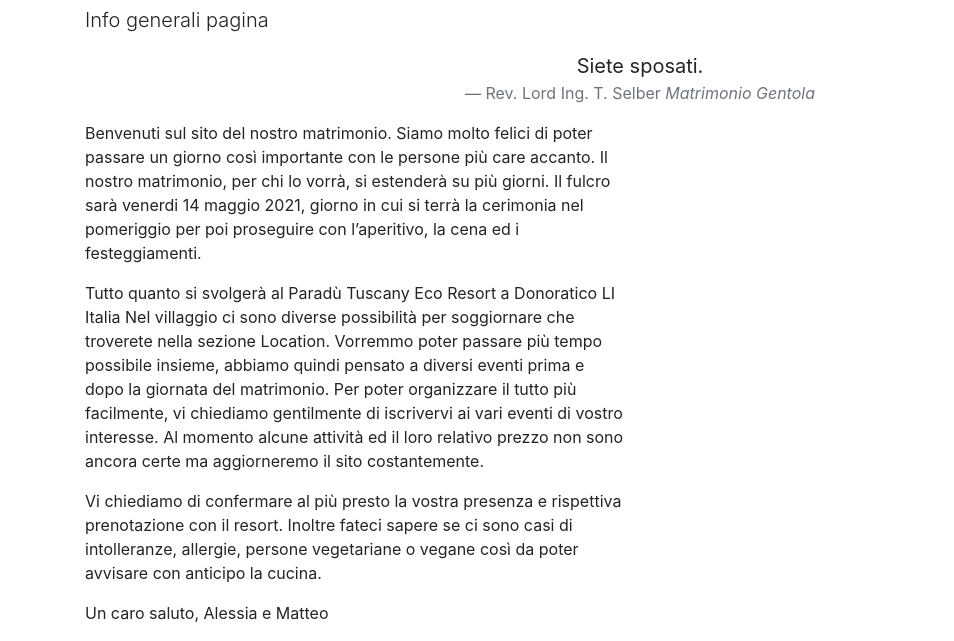
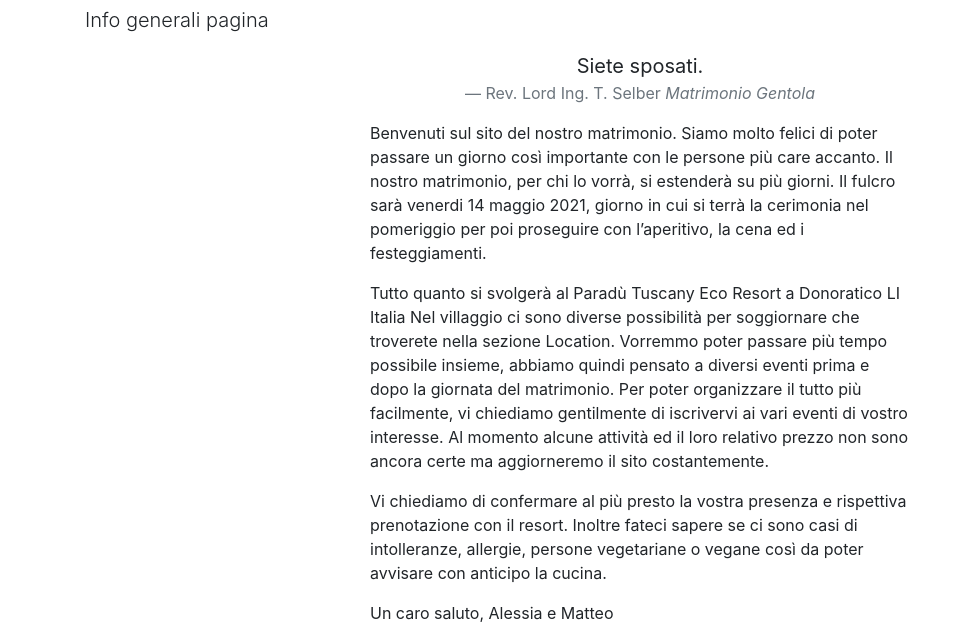
Before and after one commit to gentola/gentola.github.io, a plain HTML site: page 3065205.html in a window 1280 px wide. Shown: the part 174-815 px from the top of the page, without its empty margins (0-954 px from the left). Drawn offline with nearby package versions, Linux system fonts and the light colour scheme.

Commit message:
Update 3065205.html

```diff
--- a/3065205.html
+++ b/3065205.html
@@ -80,7 +80,7 @@
         </blockquote>
 
         <div class="row">
-            <div class="col-offset-3 col-6">
+            <div class="offset-3 col-6">
         <p>
                 Benvenuti sul sito del nostro matrimonio. Siamo molto felici di poter passare un giorno così importante con le persone più care accanto.
 
```
